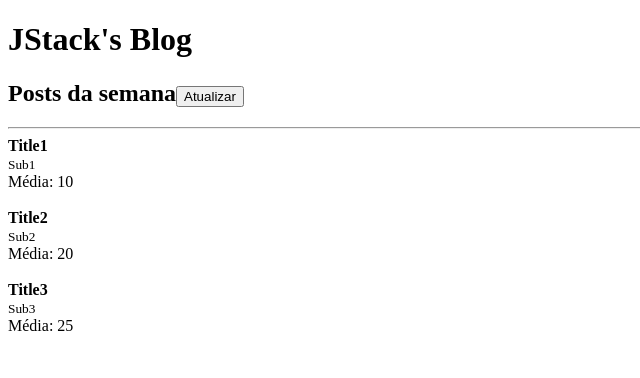
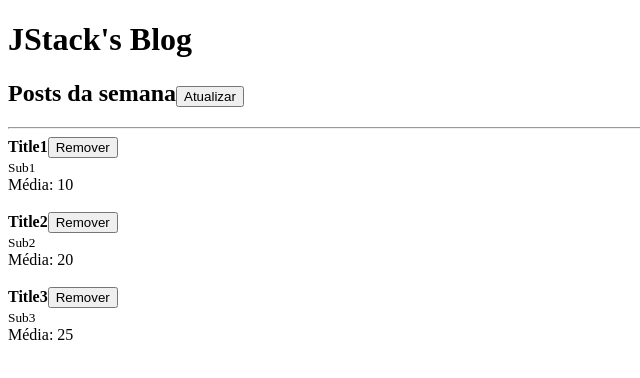
Before and after one commit to eduuk15/ReactFundamentos, a React app: page / in a window 1280 px wide. Shown: the top 378 px of the page, without its empty margins (0-640 px from the left). Built offline with nearby package versions, Linux system fonts and the light colour scheme.

Commit message:
entendendo como funciona uma funcao de callback via props

```diff
--- a/src/App.js
+++ b/src/App.js
@@ -22,6 +22,10 @@
         ])
     }
 
+    function handleRemovePost(postId) {
+        setPosts((prevState) => prevState.filter(post => post.id !== postId))
+    }
+
     return (
         <>
             <Header>
@@ -37,10 +41,12 @@
                 <Post
                     key={post.id}
                     post={{
+                        id: post.id,
                         title: post.title,
                         subtitle: post.subtitle
                     }}
                     likes={post.likes}
+                    onRemove={handleRemovePost}
                 />
             ))}
         </>
--- a/src/Post.js
+++ b/src/Post.js
@@ -5,7 +5,9 @@
     return (
         <>
             <article>
-                <strong>{props.post.title}</strong><br />
+                <strong>{props.post.title}</strong>
+                <button onClick={() => props.onRemove(props.post.id)}>Remover</button>
+                <br />
                 <small>{props.post.subtitle}</small>
                 <br />
                 Média: {props.likes / 2}
@@ -17,7 +19,9 @@
 
 Post.propTypes = {
     likes: PropTypes.number.isRequired,
+    onRemove: PropTypes.func.isRequired,
     post: PropTypes.shape({
+        id: PropTypes.number.isRequired,
         title: PropTypes.string.isRequired,
         subtitle: PropTypes.string.isRequired
     }).isRequired,
```
